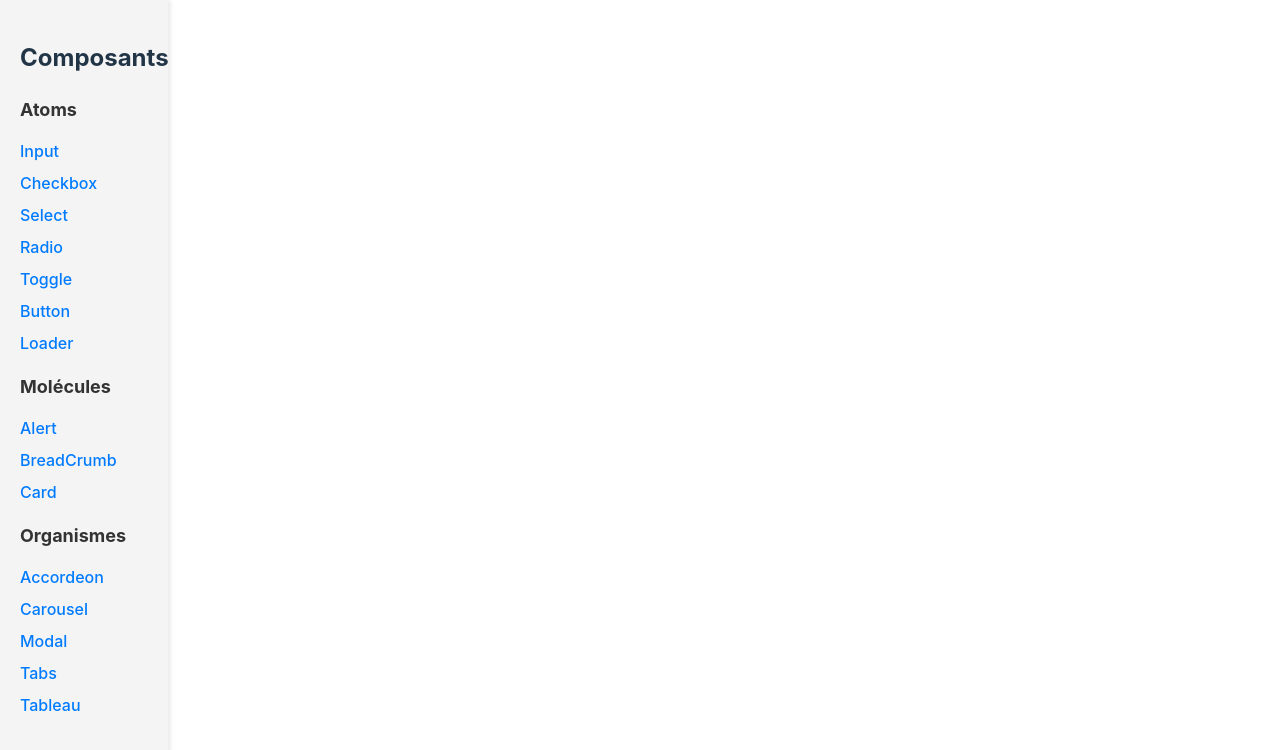
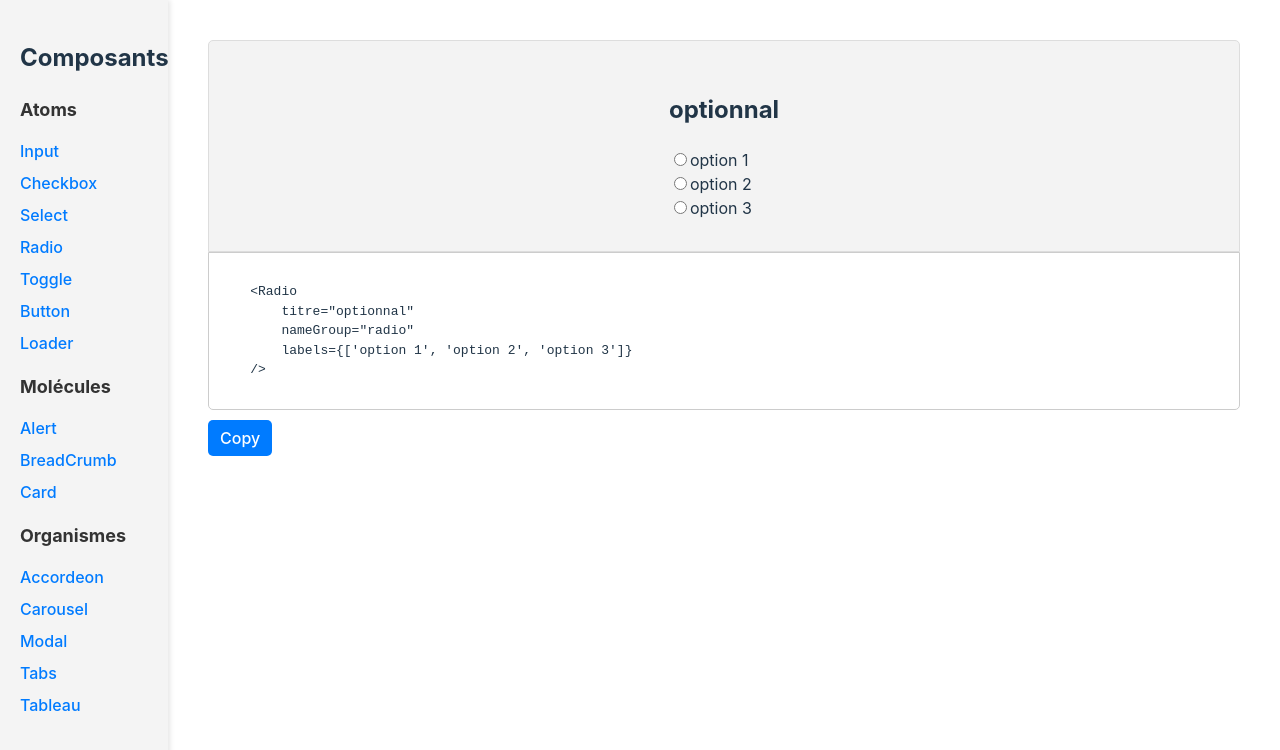
Before and after one commit to JeanFourest/potentiel, a React (Vite) app: page /radio in a window 1280 px wide. Shown: the top 750 px of the page. Built offline with nearby package versions, Linux system fonts and the light colour scheme.

Commit message:
fix radio component, fix radio test, radio example ok

```diff
--- a/src/App.tsx
+++ b/src/App.tsx
@@ -12,16 +12,13 @@ import CarouselExample from './components/Carousel/Carousel.example';
 import CheckboxExample from './components/checkbox/Checkbox.example';
 import ToggleExample from './components/toggle/Toggle.example';
 import ButtonExample from './components/Button/Button.example';
+import RadioExample from './components/Radio/Radio.example';
 
 function App() {
   const [values, setValues] = useState<(string | number)[]>([]);
   const [isModalOpen, setIsModalOpen] = useState(false);
   const [selectedCard, setSelectedCard] = useState<CardData | null>(null);
   console.log(values);
-
-  const handleClick = () => {
-    alert("YOOOOOOOOOOOOOOOOOOOO");
-  };
 
   const openModal = (card: CardData) => {
     setSelectedCard(card);
@@ -110,7 +107,7 @@ const cardData: CardData = {
             <Route path="/card" element={<Card />} />
             <Route path="/checkbox" element={<CheckboxExample />} />
             <Route path="/button" element={<ButtonExample />} />
-            {/* <Route path="/input" element={<RadioExample />} /> */}
+            <Route path="/radio" element={<RadioExample />} />
             <Route path="/toggle" element={<ToggleExample />} />
             {/* <Route path="/input" element={<AlertExample />} /> */}
             {/* <Route path="/input" element={<BreadcrumbExample />} /> */}
--- /dev/null
+++ b/src/components/Radio/Radio.example.tsx
@@ -0,0 +1,40 @@
+import Radio from "./Radio";
+
+function RadioExample() {
+
+  const codeExample1 = `
+    <Radio
+        titre="optionnal"
+        nameGroup="radio"
+        labels={['option 1', 'option 2', 'option 3']}
+    />
+    `;
+
+  return (
+    <div className="component-column">
+      <div className="componentCode">
+        <div className="container-row">
+          <Radio
+            titre="optionnal"
+            nameGroup="radio"
+            labels={['option 1', 'option 2', 'option 3']}
+          />
+        </div>
+        <div className="code-example-container">
+          <pre>
+            <code>{codeExample1}</code>
+          </pre>
+          <button
+            className="copy-button"
+            onClick={() => navigator.clipboard.writeText(codeExample1)}
+          >
+            Copy
+          </button>
+        </div>
+      </div>
+
+      </div>
+  );
+}
+
+export default RadioExample;
--- a/src/components/Radio/Radio.tsx
+++ b/src/components/Radio/Radio.tsx
@@ -1,20 +1,33 @@
-import React from 'react';
+import React, { useState } from 'react';
 import './radio.css';
 
 interface RadioProps {
     titre?: string;
     labels: Array<string>;
+    nameGroup: string;
 }
 
-const Radio: React.FC<RadioProps> = ({ titre, labels}) => {
+const Radio: React.FC<RadioProps> = ({ titre, labels, nameGroup }) => {
+    const [selectedValue, setSelectedValue] = useState<string | null>(null);
+
+    const handleChange = (event: React.ChangeEvent<HTMLInputElement>) => {
+        setSelectedValue(event.target.value);
+    };
     return (
         <div>
             <h2>{titre}</h2>
             <form action="">
-            {labels.map((label) => (
-                <div>
-                    <input type="radio" name="radio" value={label}/>
-                    <label>{label}</label>
+            {labels.map((label, index) => (
+                <div key={index}>
+                    <input
+                            type="radio"
+                            id={`${nameGroup}-${index}`}
+                            name={nameGroup}
+                            value={label}
+                            checked={selectedValue === label}
+                            onChange={handleChange}
+                        />
+                    <label htmlFor={`${nameGroup}-${index}`}>{label}</label>
                 </div>))}
             </form>
         </div>
```
Also changed, not shown: 1 other file (tests, documents, lock files or other folders).
